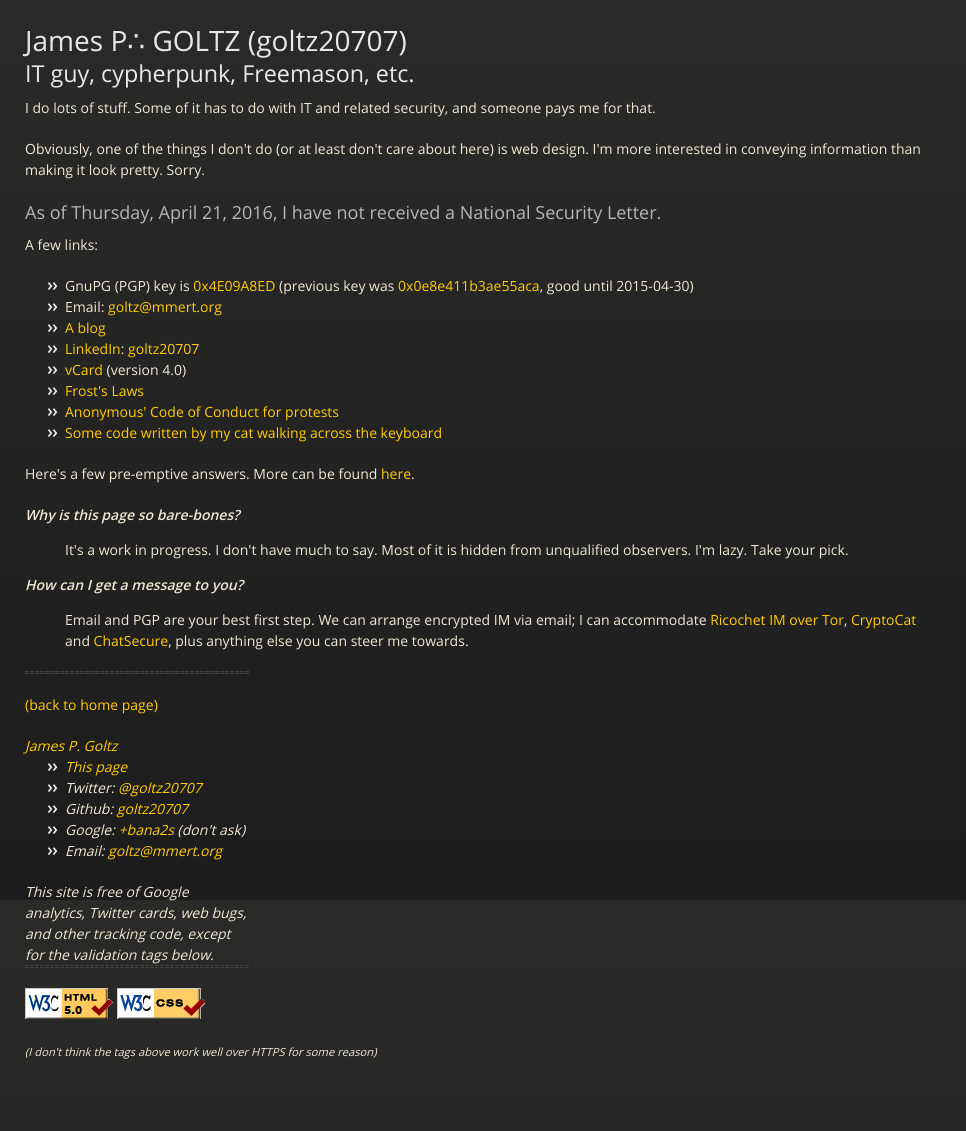
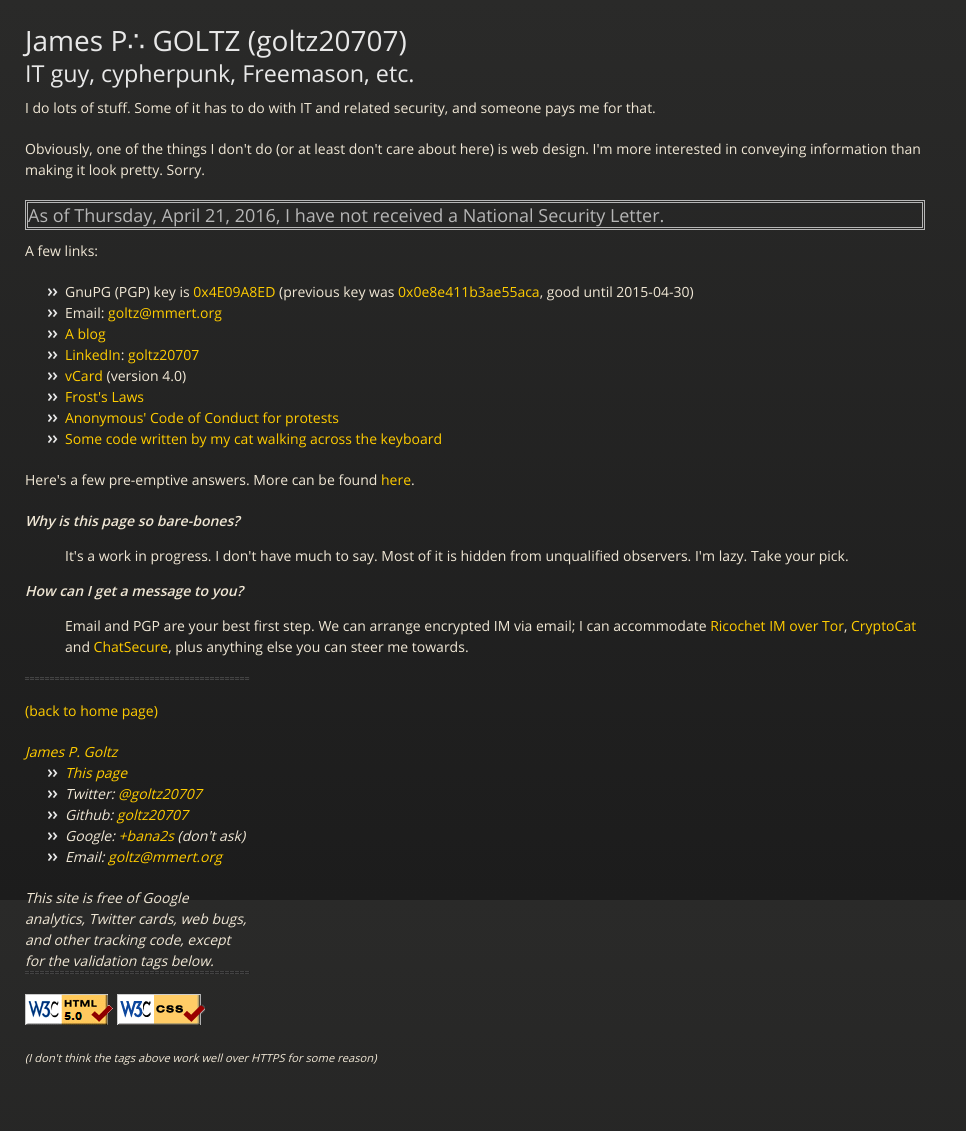
Before and after one commit to goltz20707/goltz20707.github.io, a Jekyll site: the page built from index.html, in a window 1280 px wide. Shown: the whole page, without its empty margins (0-966 px from the left). Built offline with Jekyll 4.4.1, drawn with Linux system fonts in a browser that asks for light colours.

Commit message:
More formatting tweaks.

```diff
--- a/_includes/nsl.html
+++ b/_includes/nsl.html
@@ -1,5 +1,5 @@
 <!-- insert date with date '+%A, %B %e, %Y' -->
-<h3>As of
+<h3 style="border: double">As of
 
 Thursday, April 21, 2016,
 
```
